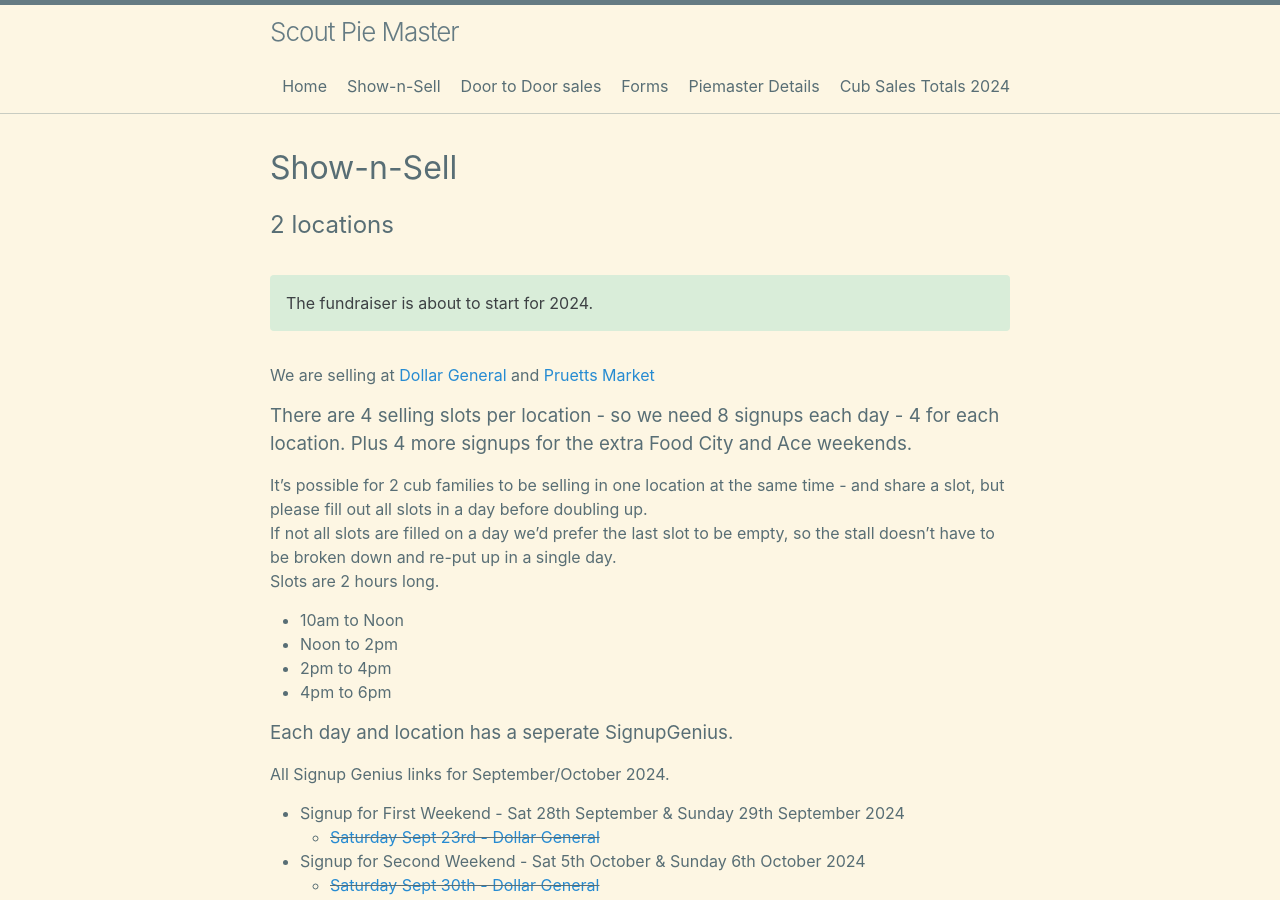
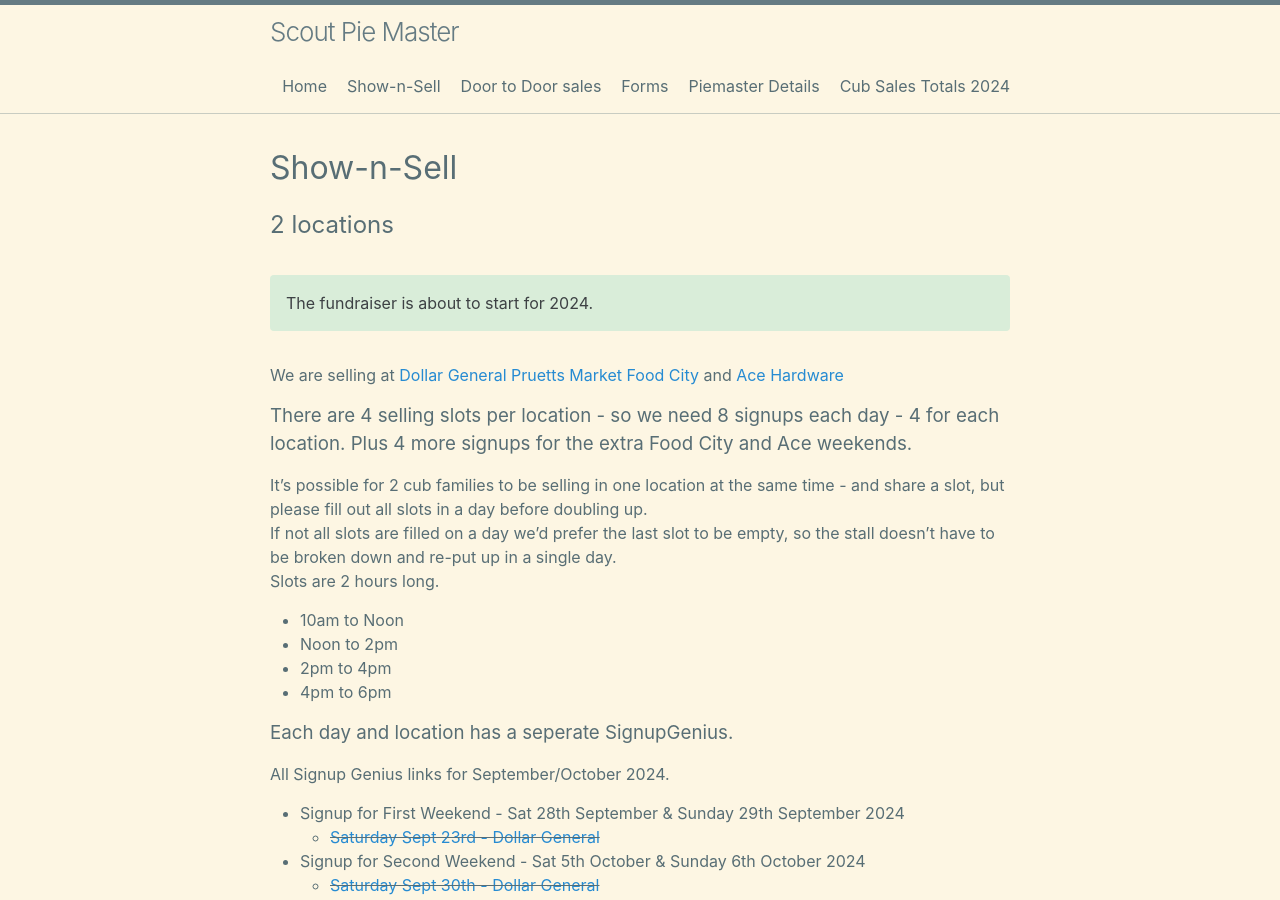
Before and after one commit to CodeJourneymen/scoutpiemaster, a Jekyll site: the page built from shownsell.md, in a window 1280 px wide and 900 px high. Built offline with Jekyll 4.4.1, drawn with Linux system fonts in a browser that asks for light colours.

Commit message:
Update shownsell.md
added the google maps for Food City and Ace Hardware

```diff
--- a/shownsell.md
+++ b/shownsell.md
@@ -9,7 +9,10 @@ permalink: /shownsell/
 The fundraiser is about to start for 2024.
 {: .notice--success }
 
-We are selling at [Dollar General](https://www.google.com/maps/place/Dollar+General/@35.1744822,-85.3314633,17z/data=!3m2!4b1!5s0x8860f449559ad427:0xd12cea5ca04fd5cf!4m5!3m4!1s0x8860f44bffddafb7:0x14737cbbf3090bd2!8m2!3d35.1744822!4d-85.3292746) and [Pruetts Market](https://www.google.com/maps/place/Pruett's+Market/@35.1386309,-85.330655,17z/data=!3m1!4b1!4m5!3m4!1s0x8860f5919d29f255:0x510723ddf790f66a!8m2!3d35.1386309!4d-85.328461)
+We are selling at [Dollar General](https://www.google.com/maps/place/Dollar+General/@35.1744822,-85.3314633,17z/data=!3m2!4b1!5s0x8860f449559ad427:0xd12cea5ca04fd5cf!4m5!3m4!1s0x8860f44bffddafb7:0x14737cbbf3090bd2!8m2!3d35.1744822!4d-85.3292746)
+[Pruetts Market](https://www.google.com/maps/place/Pruett's+Market/@35.1386309,-85.330655,17z/data=!3m1!4b1!4m5!3m4!1s0x8860f5919d29f255:0x510723ddf790f66a!8m2!3d35.1386309!4d-85.328461)
+[Food City](https://maps.app.goo.gl/AgoqyxFr9Rq8iB4Z9) and
+[Ace Hardware](https://maps.app.goo.gl/ppy6E4F8XSrnRCrD9)
 
 
 ### There are 4 selling slots per location  - so we need 8 signups each day - 4 for each location. Plus 4 more signups for the extra Food City and Ace weekends.
```
